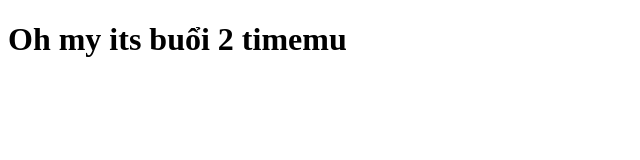
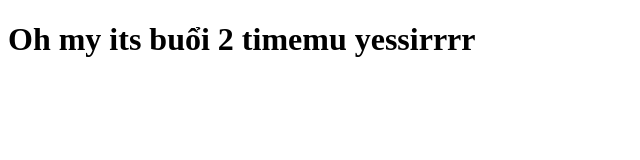
Before and after one commit to sqUAtA727/again-nh-n, a plain HTML site: page index.html in a window 1280 px wide. Shown: the whole page, without its empty margins (0-640 px from the left). Drawn offline with Linux system fonts and the light colour scheme.

Commit message:
update 0.2

```diff
--- a/index.html
+++ b/index.html
@@ -6,6 +6,6 @@
     <title>Document</title>
 </head>
 <body>
-    <h1>Oh my its buổi 2 timemu</h1>
+    <h1>Oh my its buổi 2 timemu yessirrrr</h1>
 </body>
 </html>
```
